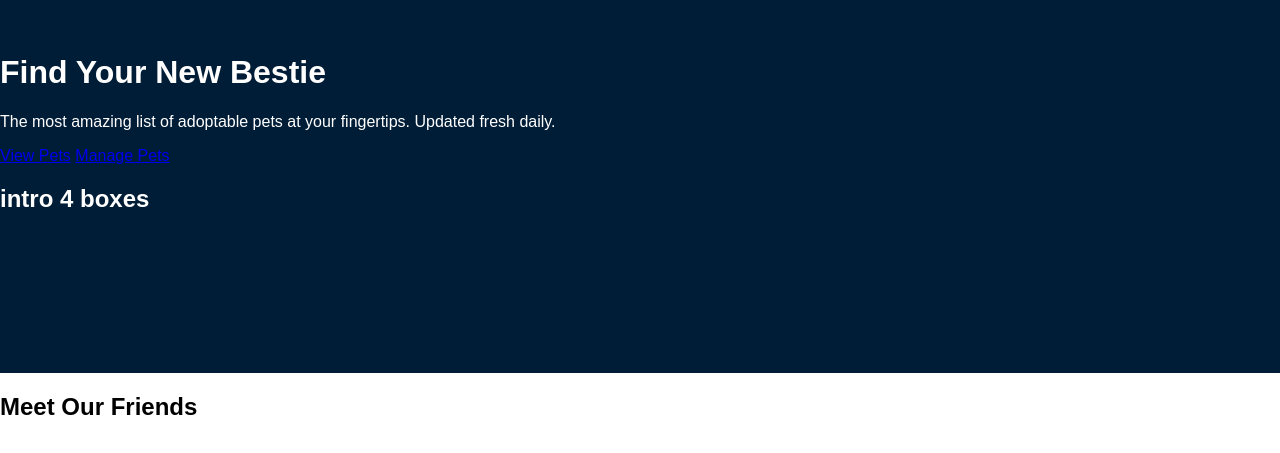
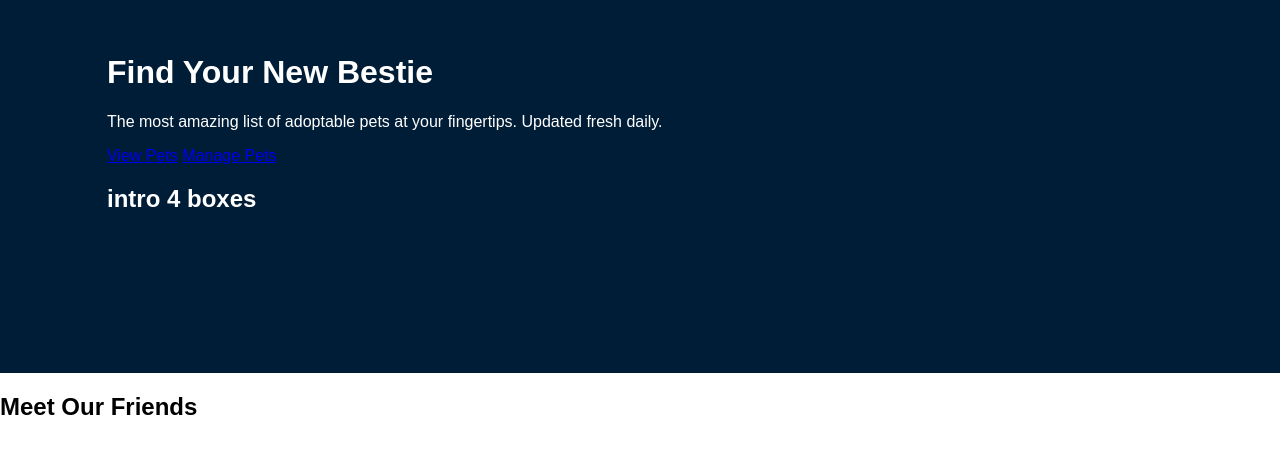
Before and after one commit to DevMostafaRagab/pet-adoption, a plain HTML site: page index.html in a window 1280 px wide. Shown: the part 107-560 px from the top of the page. Drawn offline with Linux system fonts and the light colour scheme.

Commit message:
Center text in top-section

```diff
--- a/index.html
+++ b/index.html
@@ -12,14 +12,15 @@
     <link rel="stylesheet" href="style.css" />
   </head>
   <body>
+    <div class="top-section-wrapper">
       <div class="top-section">
         <div class="top-content">
           <!-- intro header & intro text -->
           <div class="intro">
             <h1>Find Your New Bestie</h1>
             <p>
-            The most amazing list of adoptable pets at your fingertips. Updated
-            fresh daily.
+              The most amazing list of adoptable pets at your fingertips.
+              Updated fresh daily.
             </p>
           </div>
 
@@ -35,6 +36,7 @@
           </div>
         </div>
       </div>
+    </div>
     <div class="middle-section">
       <h2>Meet Our Friends</h2>
     </div>
--- a/style.css
+++ b/style.css
@@ -16,11 +16,17 @@ body {
   font-family: "Source Sans 3", sans-serif;
 }
 
-.top-section {
+.top-section-wrapper {
   background-color: #001d37;
   color: white;
+}
 
+.top-section {
   /* Remove the white gaps from the edges of the web page - from the top and bottom */
   padding-top: 140px;
   padding-bottom: 140px;
+
+  /* center text */
+  max-width: 1066px;
+  margin: 0 auto;
 }
```
Lines whose indentation alone changed are shown as unchanged.
